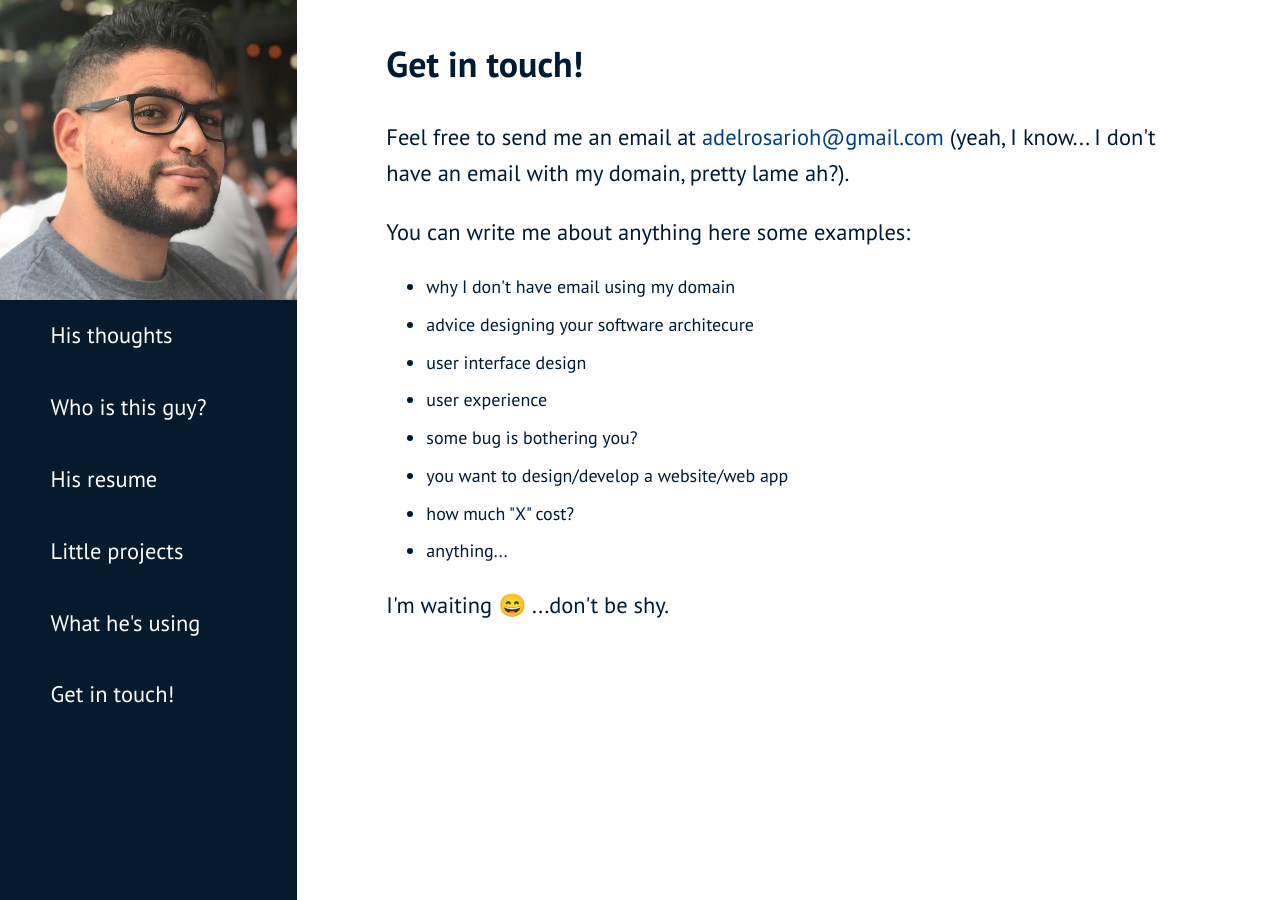
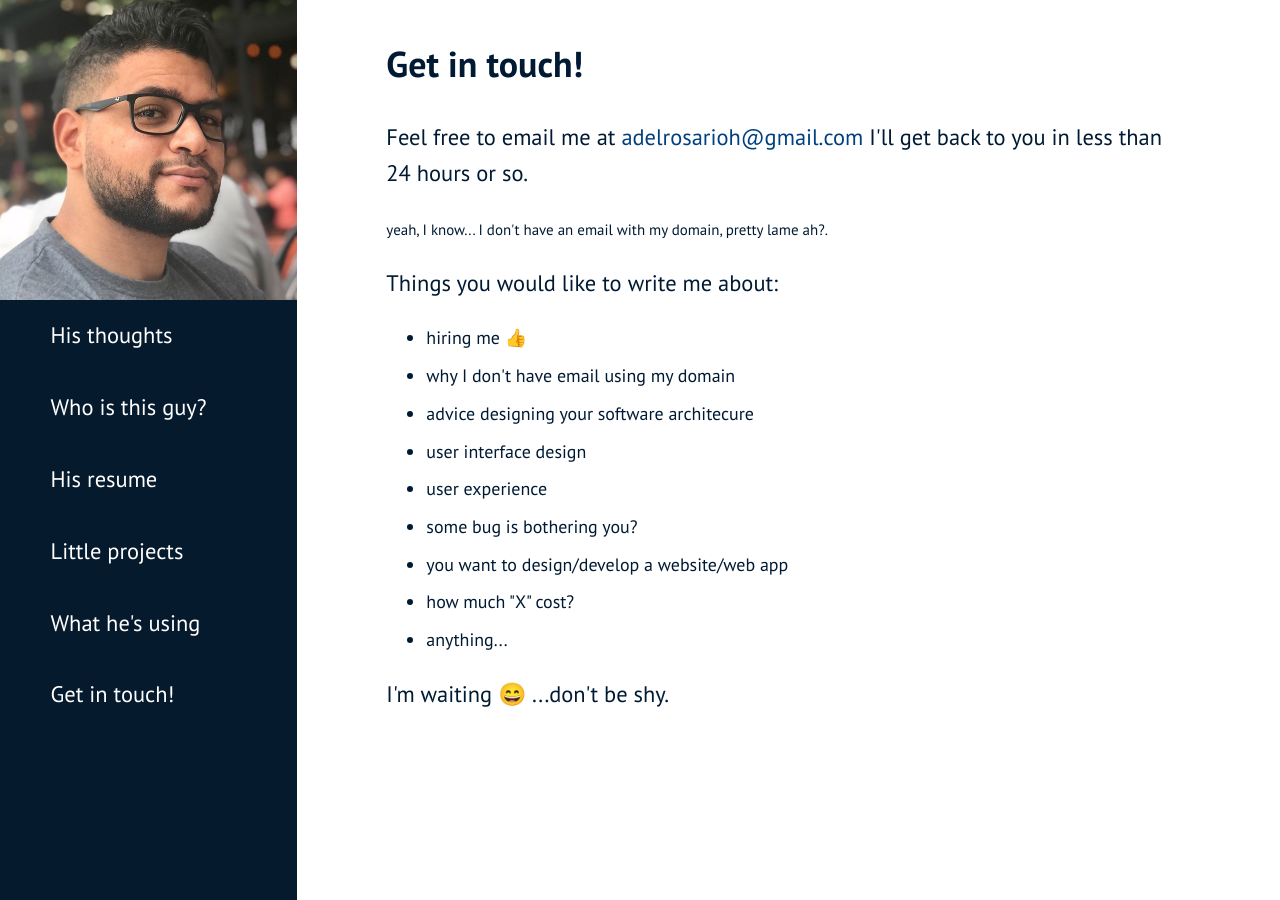
Before and after one commit to ADelRosarioH/adelrosarioh.github.io, a Jekyll site: the page built from contact-him.html, in a window 1280 px wide. Built offline with Jekyll 4.4.1, drawn with Linux system fonts in a browser that asks for light colours; emoji names are drawn with the system emoji font.

Commit message:
updates text contact-him

```diff
--- a/contact-him.html
+++ b/contact-him.html
@@ -4,11 +4,13 @@ title: 'Get in touch!'
 ---
 
 <p>
-    Feel free to send me an email at <a href="mailto:adelrosarioh@gmail.com">adelrosarioh@gmail.com</a>
-    (yeah, I know... I don't have an email with my domain, pretty lame ah?).
+    Feel free to email me at <a href="mailto:adelrosarioh@gmail.com">adelrosarioh@gmail.com</a>
+    I'll get back to you in less than 24 hours or so.
 </p>
-<p>You can write me about anything here some examples:</p>
+<small>yeah, I know... I don't have an email with my domain, pretty lame ah?.</small>
+<p>Things you would like to write me about:</p>
 <ul>
+    <li>hiring me :+1:</li>
     <li>why I don't have email using my domain</li>
     <li>advice designing your software architecure</li>
     <li>user interface design</li>
```
